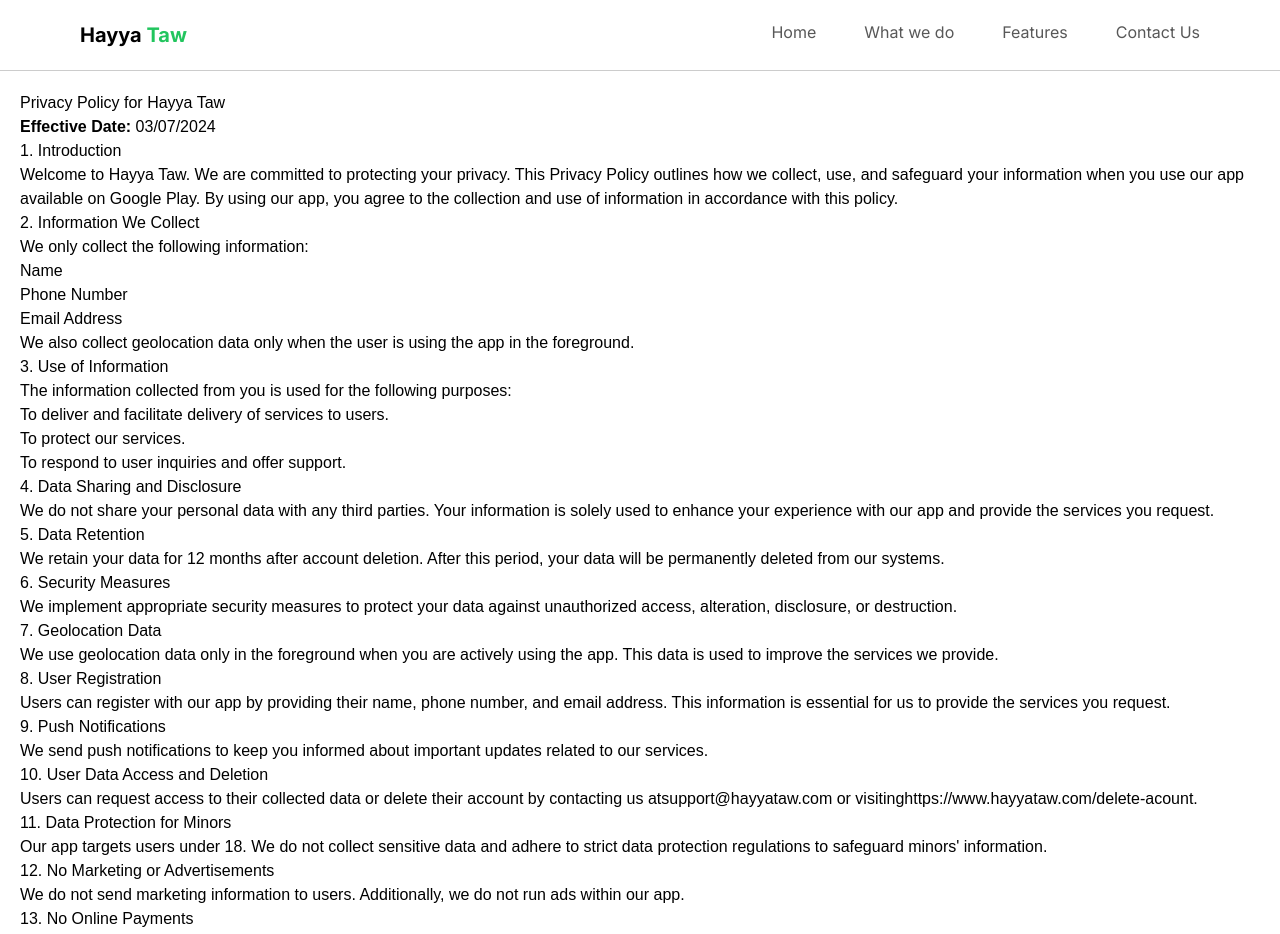
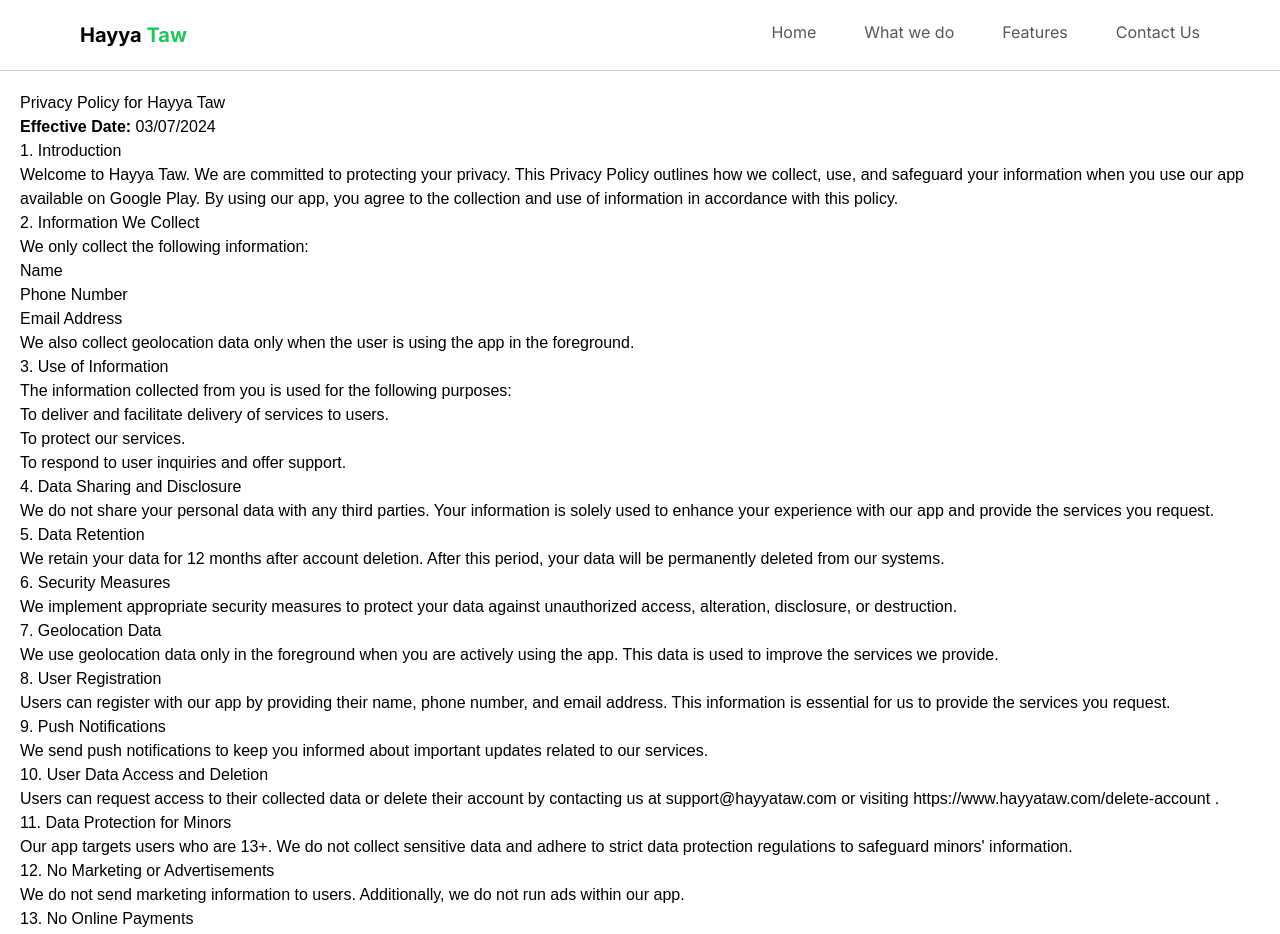
Before and after one commit to yassinebebba/hayya-taw-transport-landing-page, a Next.js app: page /privacy-policy-drivers in a window 1280 px wide. Shown: the top 934 px of the page. Built offline with nearby package versions, Linux system fonts and the light colour scheme.

Commit message:
update policy

```diff
--- a/app/privacy-policy-drivers/page.tsx
+++ b/app/privacy-policy-drivers/page.tsx
@@ -54,12 +54,12 @@
             <h2>10. User Data Access and Deletion</h2>
             <p>
                 Users can request access to their collected data or delete their account by contacting us at
-                <a href="mailto:support@hayyataw.com">support@hayyataw.com</a> or visiting
-                <a href="https://www.hayyataw.com/delete-acount">https://www.hayyataw.com/delete-acount</a>.
+                <a href="mailto:support@hayyataw.com"> support@hayyataw.com </a> or visiting
+                <a href="https://www.hayyataw.com/delete-account"> https://www.hayyataw.com/delete-account </a>.
             </p>
 
             <h2>11. Data Protection for Minors</h2>
-            <p>Our app targets users under 18. We do not collect sensitive data and adhere to strict data protection
+            <p>Our app targets users who are 13+. We do not collect sensitive data and adhere to strict data protection
                 regulations to safeguard minors' information.</p>
 
             <h2>12. No Marketing or Advertisements</h2>
--- a/app/privacy-policy-passengers/page.tsx
+++ b/app/privacy-policy-passengers/page.tsx
@@ -54,12 +54,12 @@
             <h2>10. User Data Access and Deletion</h2>
             <p>
                 Users can request access to their collected data or delete their account by contacting us at
-                <a href="mailto:support@hayyataw.com">support@hayyataw.com</a> or visiting
-                <a href="https://www.hayyataw.com/delete-acount">https://www.hayyataw.com/delete-acount</a>.
+                <a href="mailto:support@hayyataw.com"> support@hayyataw.com </a> or visiting
+                <a href="https://www.hayyataw.com/delete-account"> https://www.hayyataw.com/delete-account </a>.
             </p>
 
             <h2>11. Data Protection for Minors</h2>
-            <p>Our app targets users under 18. We do not collect sensitive data and adhere to strict data protection
+            <p>Our app targets users who are 13+. We do not collect sensitive data and adhere to strict data protection
                 regulations to safeguard minors' information.</p>
 
             <h2>12. No Marketing or Advertisements</h2>
```
